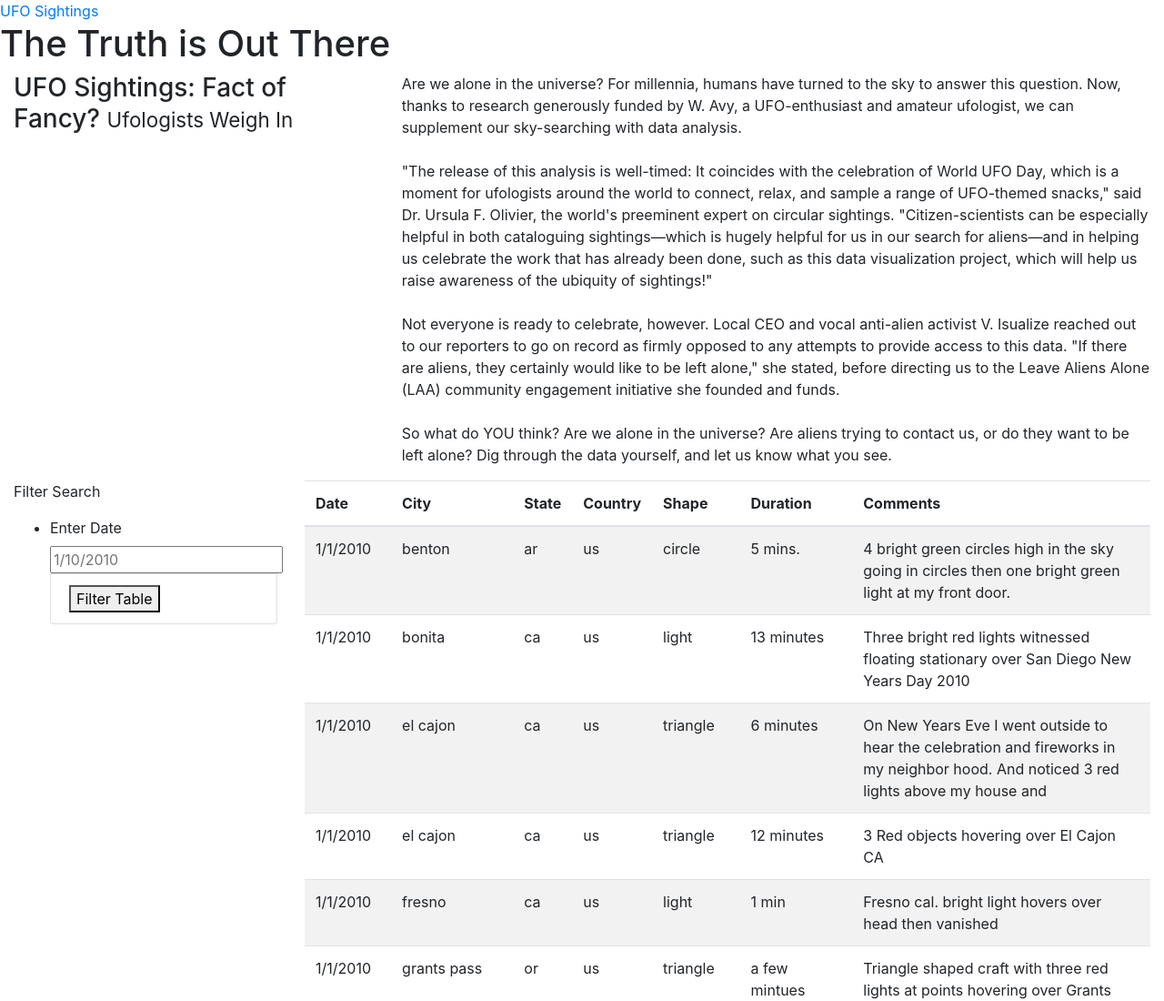
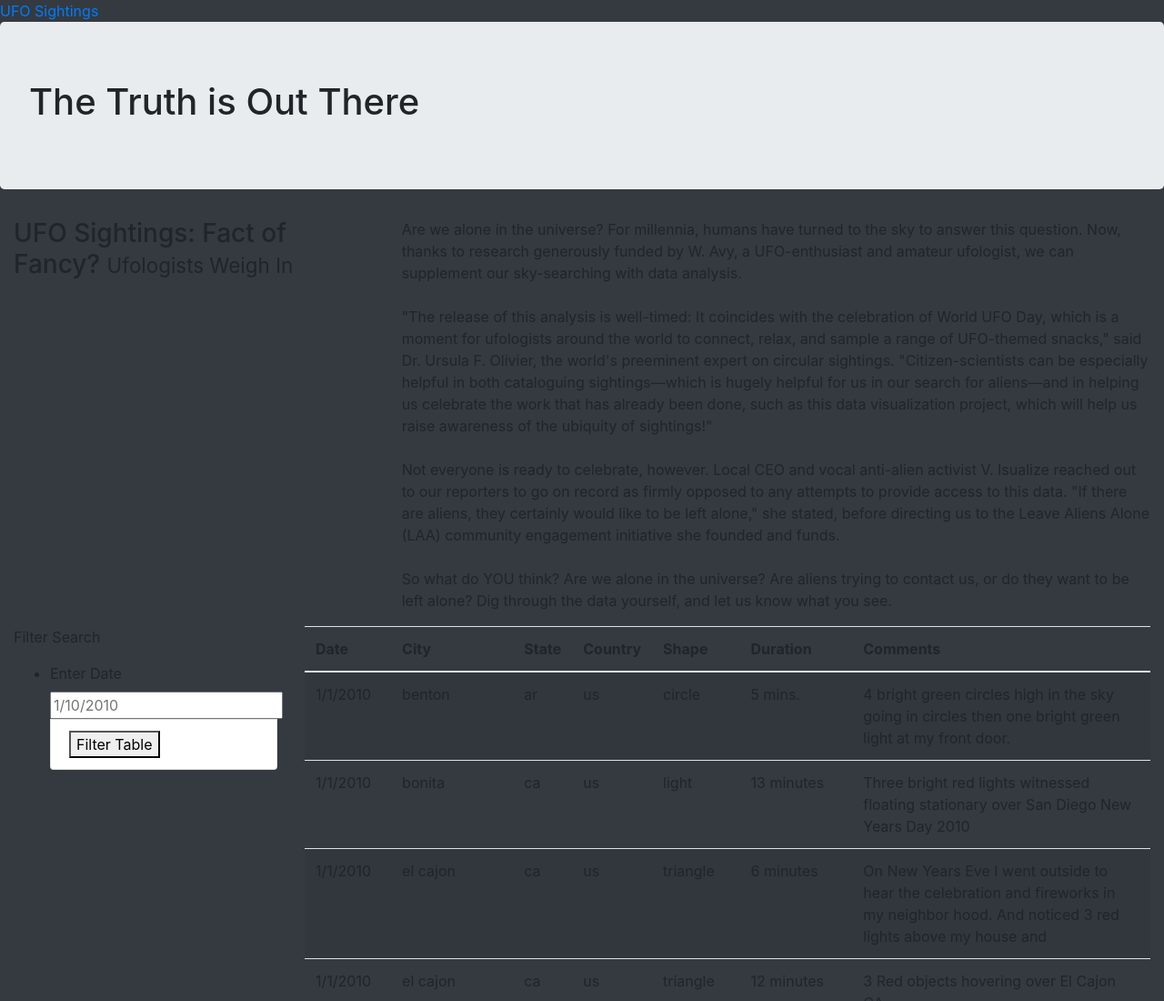
Before and after one commit to jwygonik/UFOs, a plain HTML site: page index.html in a window 1280 px wide. Shown: the top 1100 px of the page at 91% size. Drawn offline with nearby package versions, Linux system fonts and the light colour scheme.

Commit message:
fixed jumbotron

```diff
--- a/index.html
+++ b/index.html
@@ -15,13 +15,13 @@
     href="static/css/style.css"/>
 </head>
 
-<body>
+<body class="bg-dark">
     <div class="'wrapper">
-        <nav class="'navbar navbar-expand-lg">
+        <nav class="'navbar navbar-dark navbar-expand-lg">
             <a class="'navbar-brand" href="index.html">UFO Sightings</a>
         </nav>
     </div>
-        <div class="'jumbotron">
+        <div class="jumbotron">
             <h1>The Truth is Out There</h1>
         </div>
         <div class="container-fluid">
```
